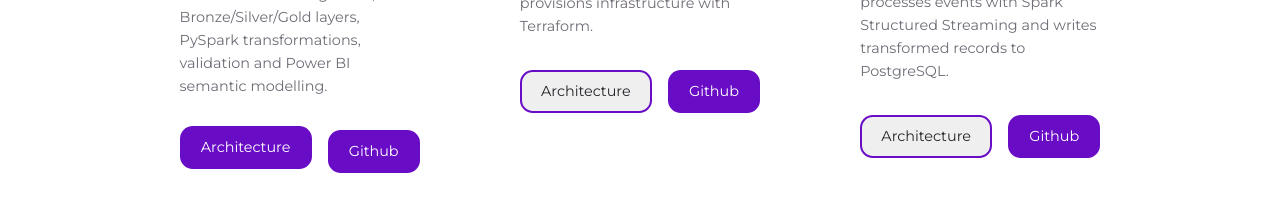
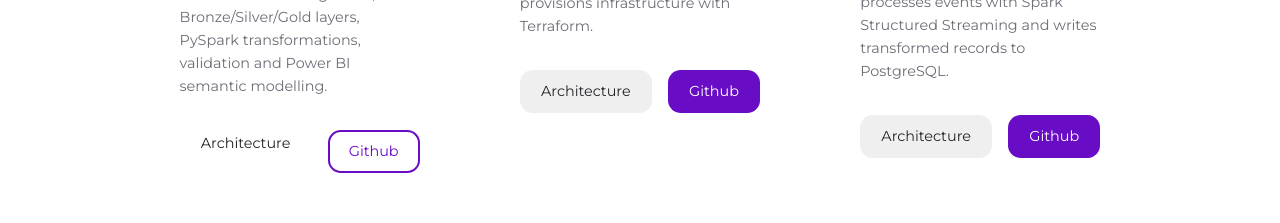
Before and after one commit to iyeme-dev/iyeme-portfolio, a React (Create React App) app: page / in a window 1280 px wide. In both pictures the pointer is over the link 245 px from the left and 4869 px from the top of the page. Shown: the part 4710-4933 px from the top of the page. Built offline with nearby package versions, Linux system fonts and the light colour scheme.

Commit message:
Fix project button hover transitions

```diff
--- a/src/sections/portfolio/portfolio.css
+++ b/src/sections/portfolio/portfolio.css
@@ -53,35 +53,30 @@
 .portfolio__project-cta {
     display: flex;
     gap: 1rem;
-    flex-wrap: wrap;
 }
 
 .portfolio__project-cta .btn.sm {
-    border: 2px solid var(--color-primary);
+    transition: var(--transition);
 }
 
-.portfolio__project-cta .btn.sm:not(.primary) {
-    background: var(--color-light);
-    color: var(--color-black);
+.portfolio__project:hover .btn.sm {
+    border-color: var(--color-white);
 }
 
-.portfolio__project-cta .btn.sm:not(.primary):hover {
-    background: var(--color-primary);
-    color: white;
+.portfolio__project:hover .btn.sm.primary {
+    background: transparent;
+    color: var(--color-primary);
     border-color: var(--color-primary);
-    transform: translateY(-0.25rem);
 }
 
-.portfolio__project-cta .btn.sm.primary {
-    background: var(--color-primary);
-    color: white;
+.portfolio__project-cta .btn.sm:hover {
+    transform: translateY(-0.5rem);
 }
 
 .portfolio__project-cta .btn.sm.primary:hover {
     background: transparent;
     color: var(--color-primary);
     border-color: var(--color-primary);
-    transform: translateY(-0.25rem);
 }
 
 @media screen and (max-width: 1024px) {
```
